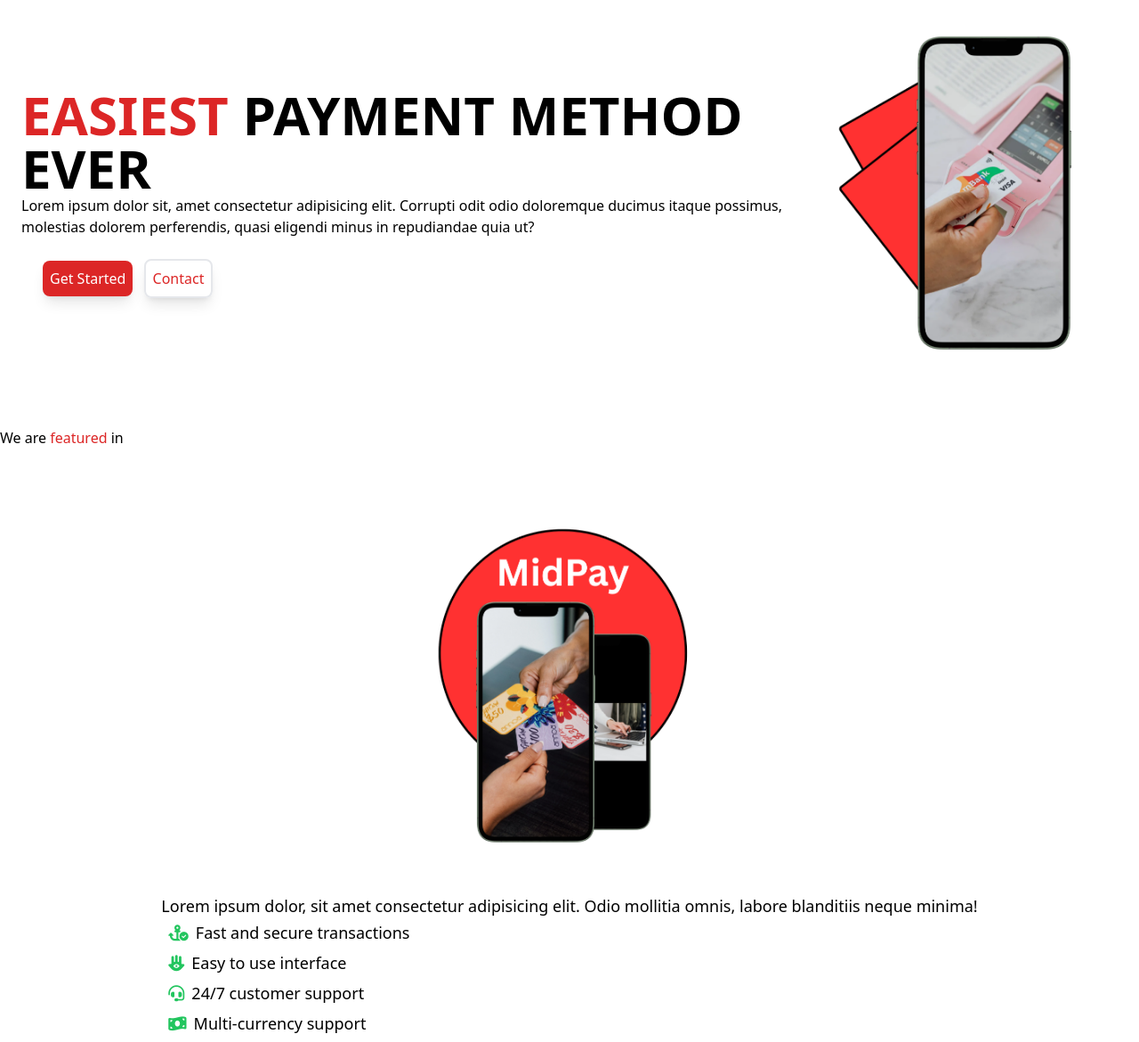
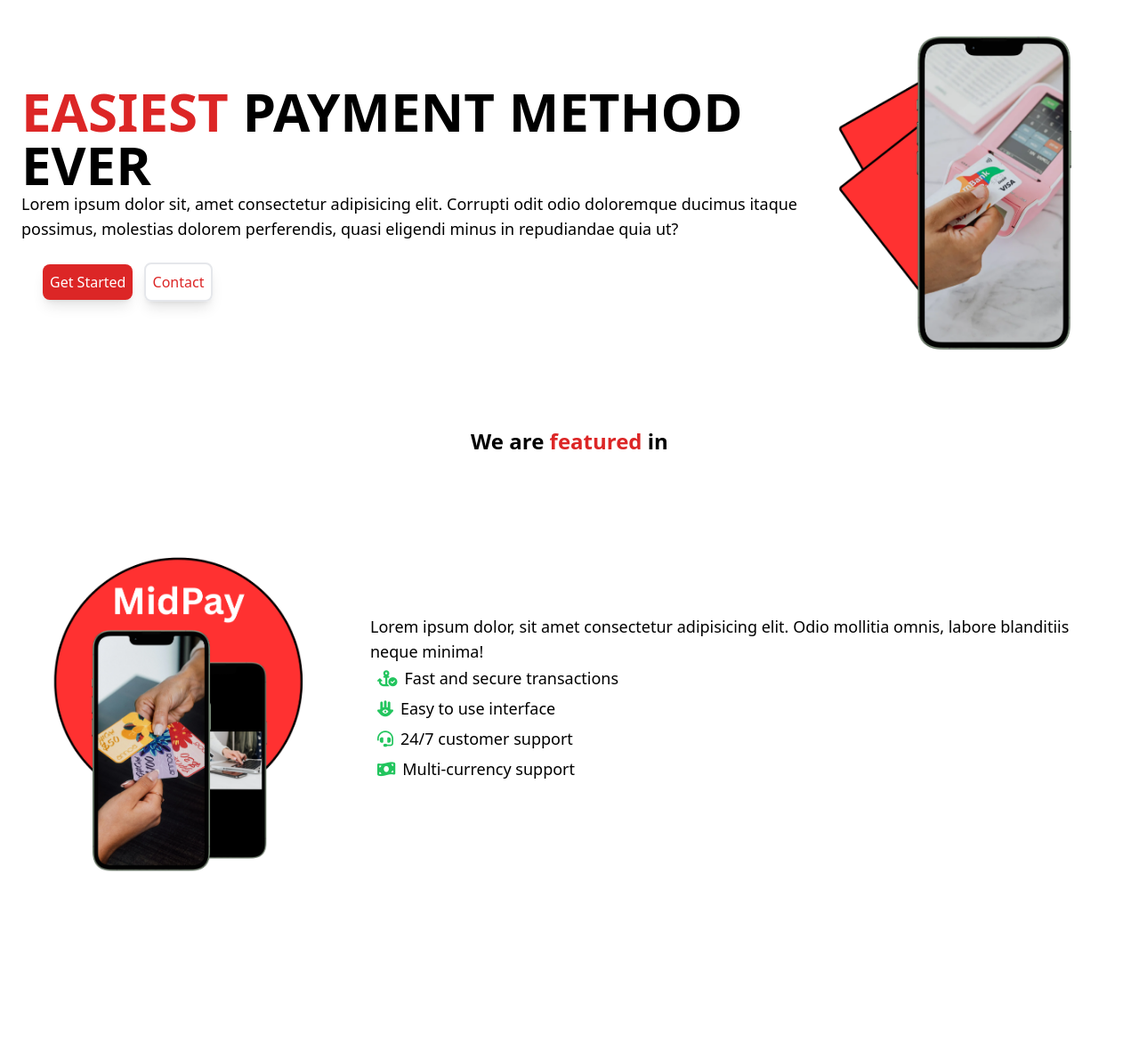
Before and after one commit to BrianOchieng-Dev/SaaS-Landing-Page, a website: page index.html in a window 1280 px wide. Shown: the part 153-1324 px from the top of the page at 89% size. After the commit the page ends 1213 px from the top, so only its background shows below. Drawn offline with nearby package versions, Linux system fonts and the light colour scheme.

Commit message:
styling error correction

```diff
--- a/index.html
+++ b/index.html
@@ -26,8 +26,8 @@
             </div>
             <div class=" flex flex-col md:flex-row items-center justify-between gap-6 p-6">
                 <div>
-                    <h1 class=" font-bold md:text-6xl sm:text-4xl"> <span class="text-red-600">EASIEST</span> PAYMENT METHOD EVER</h1>
-                    <p>Lorem ipsum dolor sit, amet consectetur adipisicing elit.
+                    <h1 class=" font-bold text-center md:text-4xl text-start lg:text-6xl lg:text-start"> <span class="text-red-600">EASIEST</span> PAYMENT METHOD EVER</h1>
+                    <p class="text-sm text-center md:text-lg text-start lg:text-lg text-start">Lorem ipsum dolor sit, amet consectetur adipisicing elit.
                         Corrupti odit odio doloremque
                         ducimus itaque possimus, molestias dolorem perferendis, quasi
                         eligendi minus in repudiandae quia ut?</p>
@@ -39,8 +39,8 @@
         </section>
 
         <section id="service">
-            <h2>We are <span class="text-red-600">featured</span> in</h2>
-            <div class="flex flex-col text-sm md:text-md items-center flex-row justify-between p-6 gap-6 lg:text-lg items-center flex-row justify-between p-6 gap-6">
+            <h2 class="text-2xl font-semibold text-center">We are <span class="text-red-600">featured</span> in</h2>
+            <div class="flex flex-col text-sm md:flex-row items-center justify-between p-6 md:p-12 gap-6 md:gap-12 md:text-lg lg:text-lg">
                 <img src="img2.png" alt="phone payment" class="w-80" />
                 <div>
                     <p>Lorem ipsum dolor, sit amet consectetur adipisicing elit.
```
